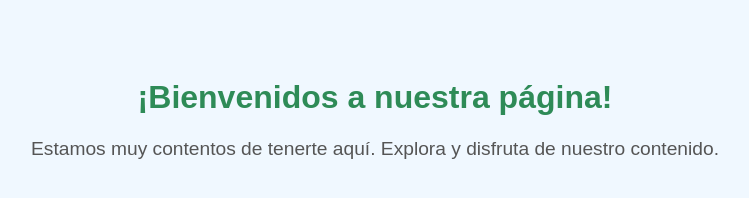
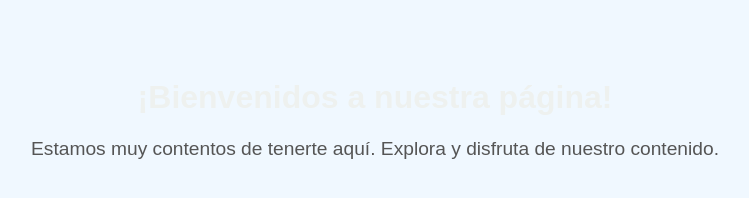
Before and after one commit to JordySerrato/soporte-de-tickets-dise-o-de-software, a plain HTML site: page index.html in a window 1280 px wide. Shown: the whole page, without its empty margins (265-1014 px from the left). Drawn offline with Linux system fonts and the light colour scheme.

Commit message:
Update index.html

```diff
--- a/index.html
+++ b/index.html
@@ -12,7 +12,7 @@
             padding: 50px;
         }
         h1 {
-            color: #2e8b57;
+            color: #eef1ef;
         }
         p {
             font-size: 1.2em;
```
